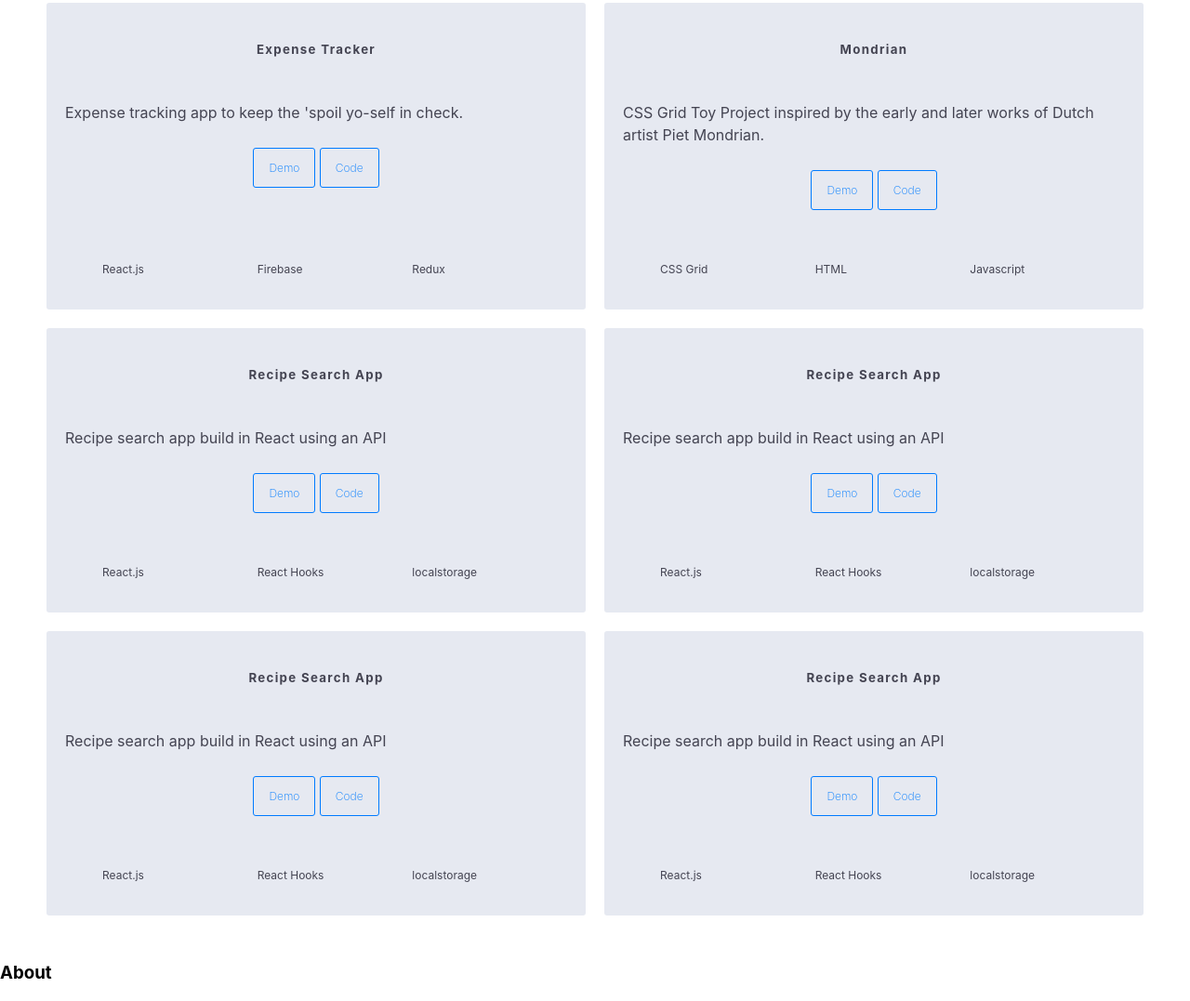
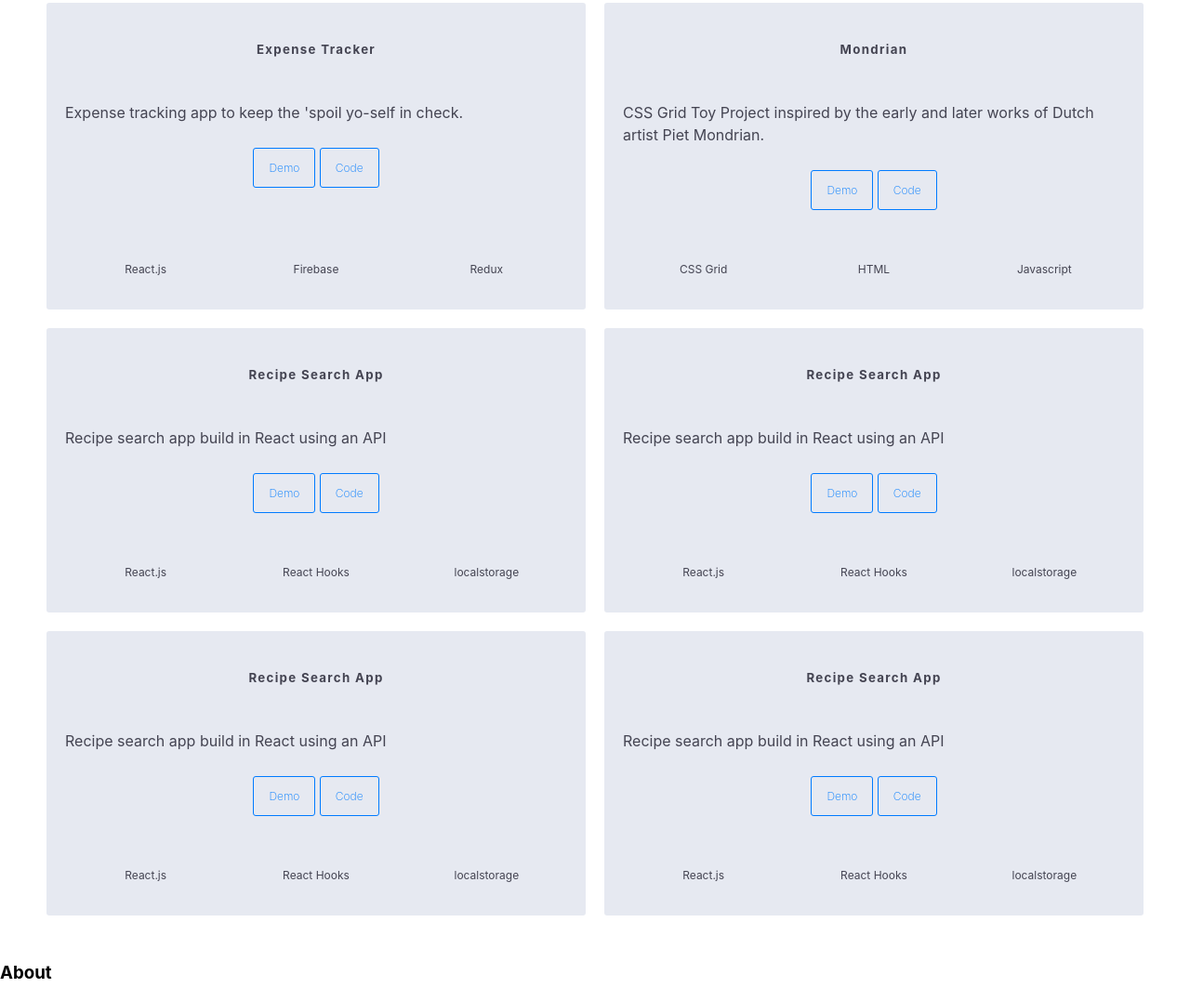
Before and after one commit to nirmohi0605/nirmohi0605.github.io, a plain HTML site: page index.html in a window 1280 px wide. Shown: the part 850-1927 px from the top of the page at 93% size. Drawn offline with Linux system fonts and the light colour scheme.

Commit message:
updates to styling

```diff
--- a/style.css
+++ b/style.css
@@ -162,7 +162,7 @@ button:hover {
     grid-template-columns: 1fr;
     grid-template-rows: repeat(3, minmax(120px, 1fr));
     align-items: center;
-    height: 80vh;
+    min-height: 80vh;
 }
 
 .resume-button {
@@ -236,11 +236,16 @@ button:hover {
     margin-bottom: 40px;
 }
 
+.project-card footer {
+    text-align: center;
+}
 
 .project-card footer ul {
     display: grid;
     grid-template-columns: repeat(3, 1fr);
     justify-content: center;
+    grid-gap: 10px;
+    padding: 0;
 }
 
 .project-card footer li {
```
Also changed, not shown: index.html (+0 -2 lines), 1 other file.
